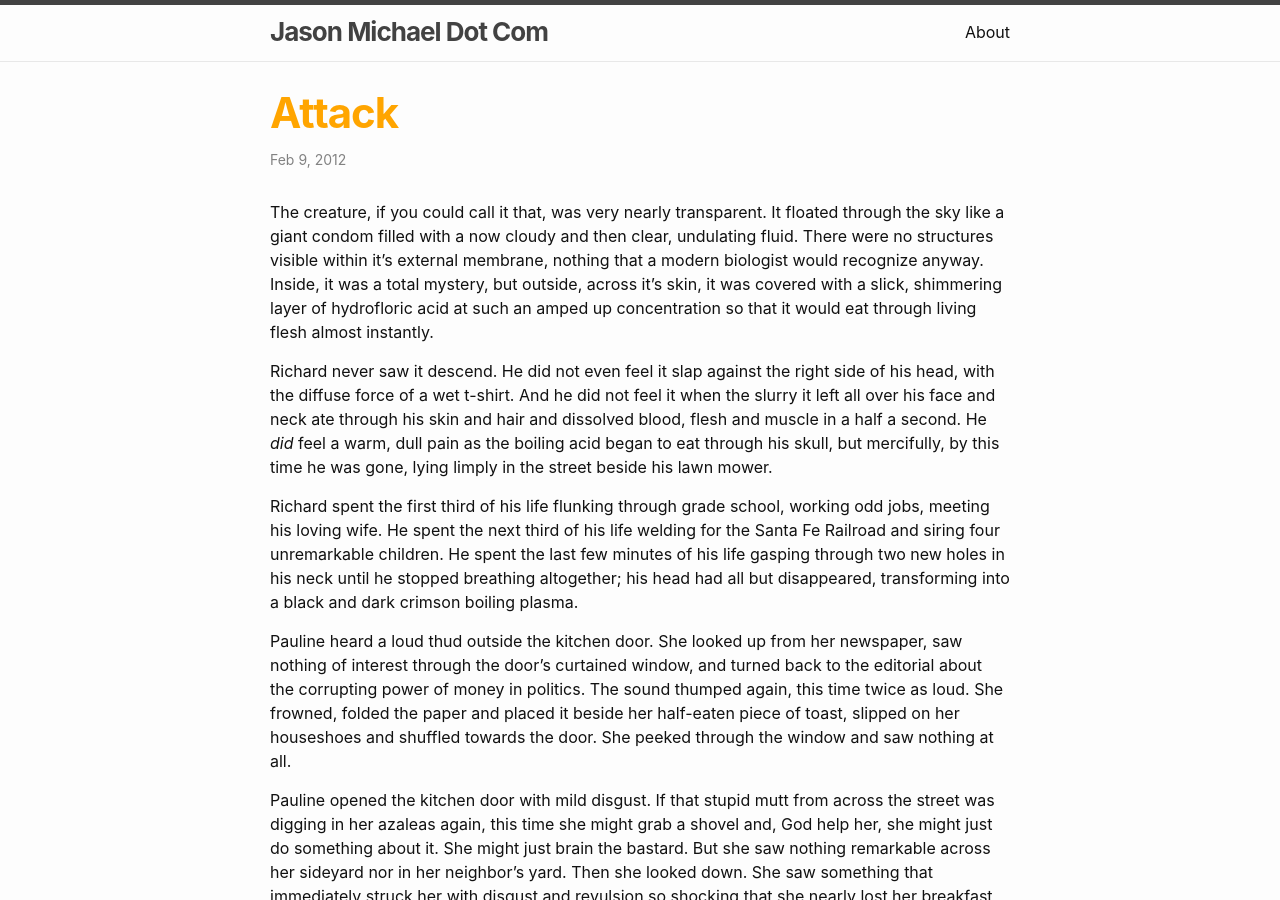
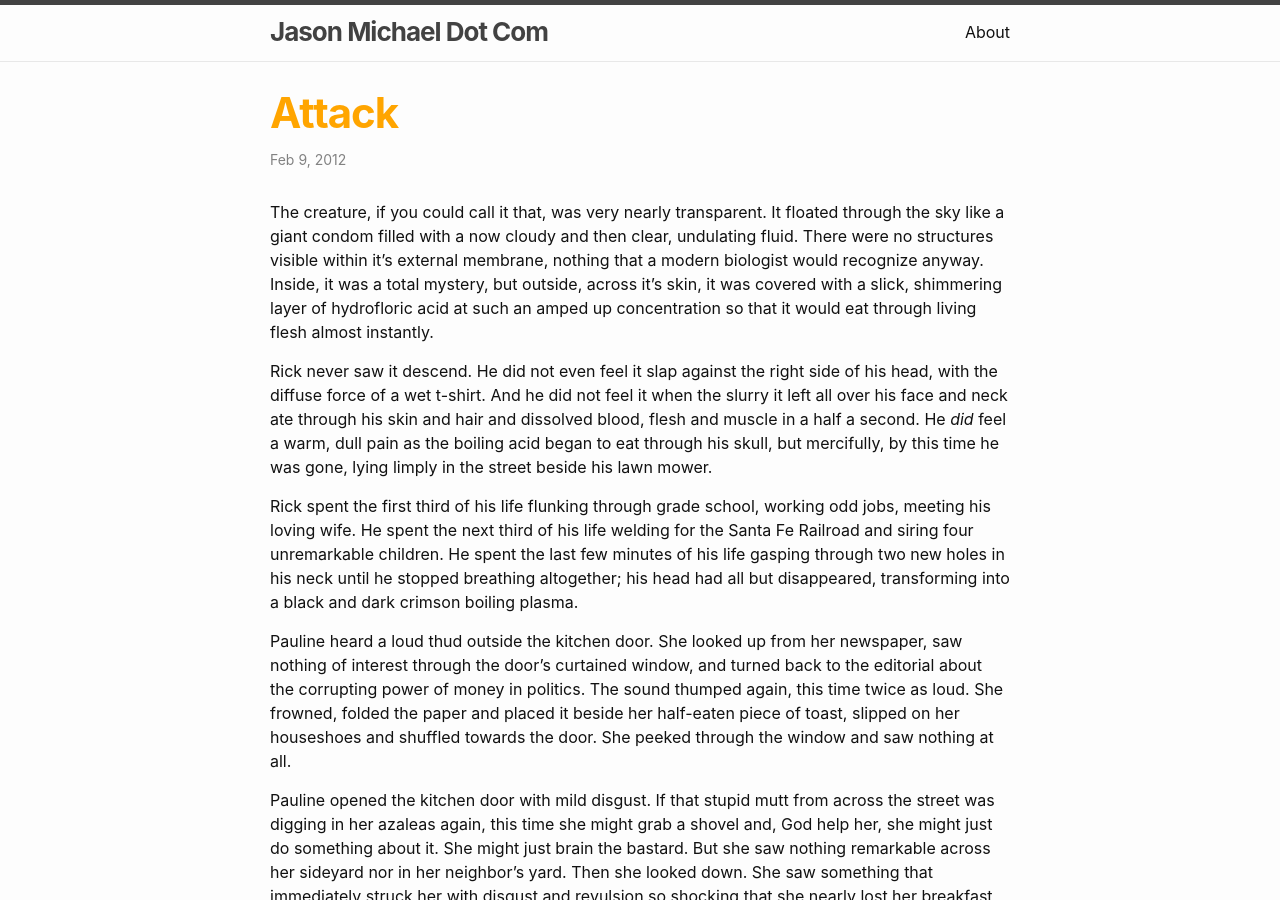
Before and after one commit to chewmanfoo/github-pages-with-docker, a Jekyll site: the page built from _posts/2012-02-09-attack.markdown, in a window 1280 px wide and 900 px high. Built offline with Jekyll 4.4.1, drawn with Linux system fonts in a browser that asks for light colours.

Commit message:
fix attack post Richard Rick

```diff
--- a/_posts/2012-02-09-attack.markdown
+++ b/_posts/2012-02-09-attack.markdown
@@ -10,9 +10,9 @@ exerpt_separator: <!--more-->
 The creature, if you could call it that, was very nearly transparent.  It floated through the sky like a giant condom filled with a now cloudy and then clear, undulating fluid.  There were no structures visible within it's external membrane, nothing that a modern biologist would recognize anyway.  Inside, it was a total mystery, but outside, across it's skin, it was covered with a slick, shimmering layer of hydrofloric acid at such an amped up concentration so that it would eat through living flesh almost instantly.
 <!-- more -->
 
-Richard never saw it descend.  He did not even feel it slap against the right side of his head, with the diffuse force of a  wet t-shirt.  And he did not feel it when the slurry it left all over his face and neck ate through his skin and hair and dissolved blood, flesh and muscle in a half a second.  He _did_ feel a warm, dull pain as the boiling acid began to eat through his skull, but mercifully, by this time he was gone, lying limply in the street beside his lawn mower.
+Rick never saw it descend.  He did not even feel it slap against the right side of his head, with the diffuse force of a  wet t-shirt.  And he did not feel it when the slurry it left all over his face and neck ate through his skin and hair and dissolved blood, flesh and muscle in a half a second.  He _did_ feel a warm, dull pain as the boiling acid began to eat through his skull, but mercifully, by this time he was gone, lying limply in the street beside his lawn mower.
 
-Richard spent the first third of his life flunking through grade school, working odd jobs, meeting his loving wife.  He spent the next third of his life welding for the Santa Fe Railroad and siring four unremarkable children.  He spent the last few minutes of his life gasping through two new holes in his neck until he stopped breathing altogether; his head had all but disappeared, transforming into a black and dark crimson boiling plasma.
+Rick spent the first third of his life flunking through grade school, working odd jobs, meeting his loving wife.  He spent the next third of his life welding for the Santa Fe Railroad and siring four unremarkable children.  He spent the last few minutes of his life gasping through two new holes in his neck until he stopped breathing altogether; his head had all but disappeared, transforming into a black and dark crimson boiling plasma.
 
 Pauline heard a loud thud outside the kitchen door.  She looked up from her newspaper, saw nothing of interest through the door's curtained window, and turned back to the editorial about the corrupting power of money in politics.  The sound thumped again, this time twice as loud.  She frowned, folded the paper and placed it beside her half-eaten piece of toast, slipped on her houseshoes and shuffled towards the door.  She peeked through the window and saw nothing at all.
 
```
